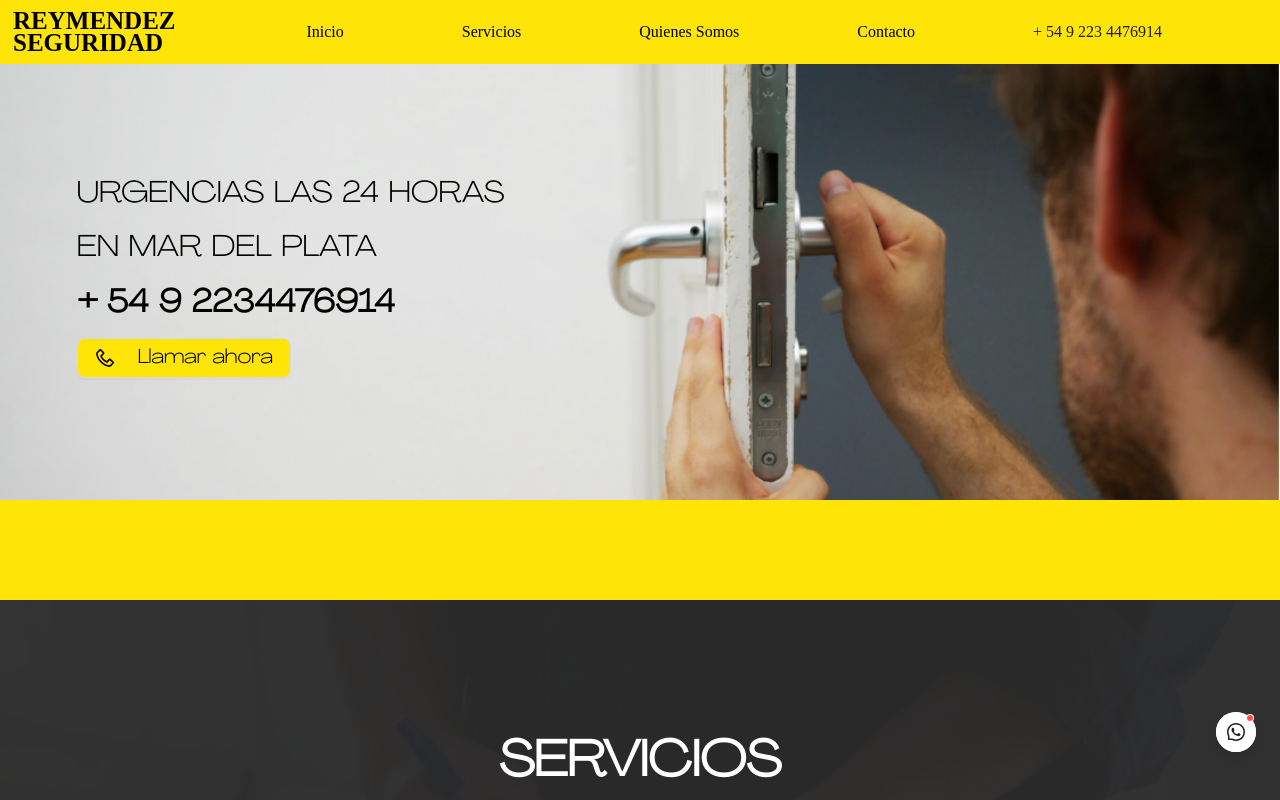
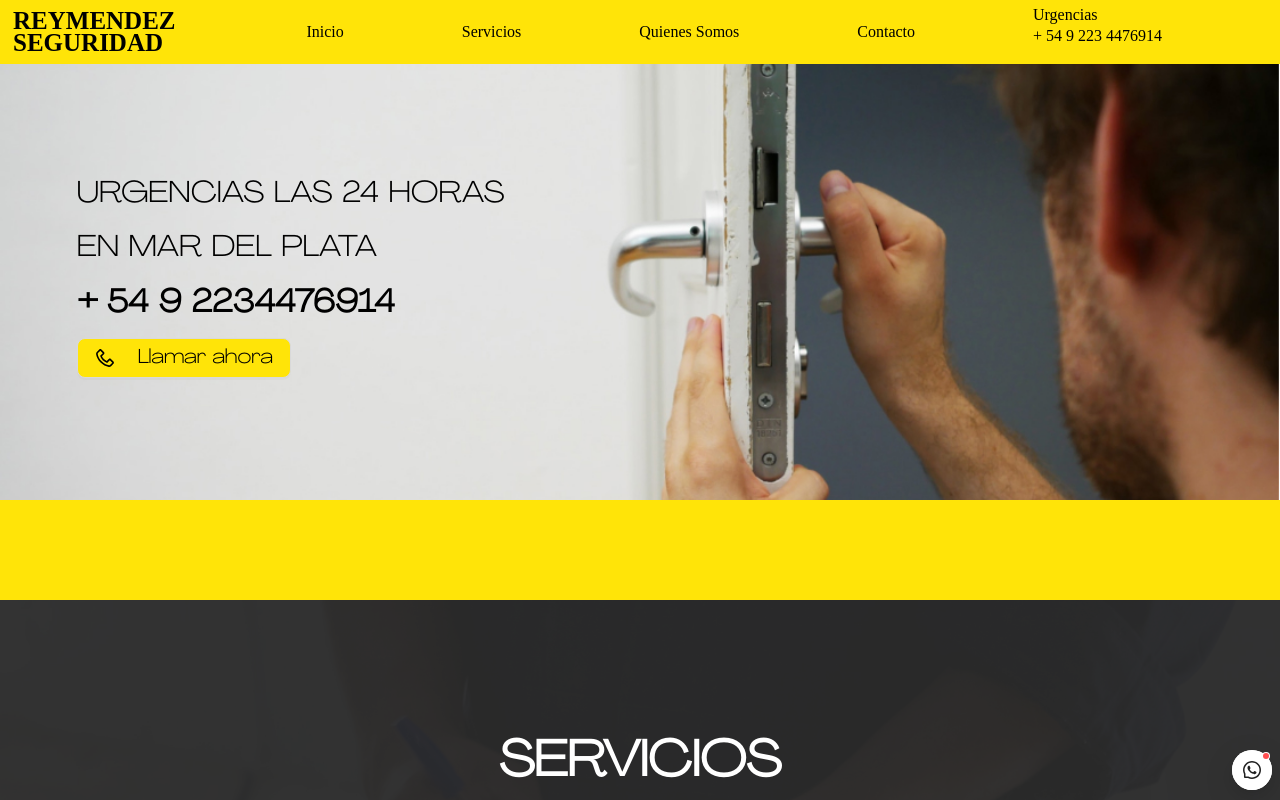
Before and after one commit to JoacoDiSant/Athena-Executor, a Next.js app: page / in a window 1280 px wide. Shown: the top 800 px of the page. Built offline with nearby package versions, Linux system fonts and the light colour scheme.

Commit message:
fix issues

```diff
--- a/src/Components/Body/index.tsx
+++ b/src/Components/Body/index.tsx
@@ -127,6 +127,10 @@ function Body() {
         badge={{ dot: true }}
         href="https://wa.me/5492234476914"
         icon={<WhatsAppOutlined />}
+        style={{
+          right: '8px',
+          bottom: '10px',
+        }}
         tooltip={<div> Hablanos por WhatsApp </div>}
       />
     </div>
--- a/src/Components/Footers/index.tsx
+++ b/src/Components/Footers/index.tsx
@@ -26,10 +26,11 @@ function Footer() {
         serviceId,
         templeteId,
         {
+          // reymendezseguridad@gmail.com
           // eslint-disable-next-line @typescript-eslint/ban-ts-comment
           // @ts-ignore
           from_name: e.name,
-          to_name: 'Joaquin', // TODO: CAMBIAR POR EL NOMBRE DE LA EMPRESA y por el mail reymendezseguridad@gmail.com
+          to_name: 'Reymendez Seguridad',
           from_email: e.email,
           from_issue: e.issue,
           message: e.text,
@@ -73,8 +74,15 @@ function Footer() {
           <Input.TextArea placeholder="Mensaje" />
         </Form.Item>
 
-        <Form.Item wrapperCol={{ offset: 8, span: 16 }}>
-          <Button htmlType="submit" type="primary">
+        <Form.Item wrapperCol={{ offset: 1, span: 1 }}>
+          <Button
+            htmlType="submit"
+            style={{
+              display: 'flex',
+              justifyContent: 'center',
+            }}
+            type="primary"
+          >
             Submit
           </Button>
         </Form.Item>
--- a/src/Components/Headers/Components/DesktopMenu.tsx
+++ b/src/Components/Headers/Components/DesktopMenu.tsx
@@ -22,7 +22,12 @@ function DesktopMenu() {
         <a className={styles.actions_fonts} href="#ContactUs">
           Contacto
         </a>
-        <p>+ 54 9 223 4476914</p>
+        <a
+          className={styles.actions_fonts_contacts}
+          href="https://wa.me/5492234476914"
+        >
+          Urgencias <br /> + 54 9 223 4476914
+        </a>
       </div>
     </div>
   );
--- a/src/Components/Headers/Components/MobileMenu.tsx
+++ b/src/Components/Headers/Components/MobileMenu.tsx
@@ -65,7 +65,12 @@ function MobileMenu({ open, setOpen }: Props) {
             >
               Contacto
             </a>
-            <p className={styles.actions_fonts}>+ 54 9 223 4476914</p>
+            <a
+              className={styles.actions_fonts}
+              href="https://wa.me/5492234476914"
+            >
+              Urgencias <br /> + 54 9 223 4476914
+            </a>
           </div>
         </Drawer>
       </div>
--- a/src/styles/Header.module.css
+++ b/src/styles/Header.module.css
@@ -31,6 +31,13 @@
   justify-content: space-evenly;
   align-items: flex-end;
   width: 100%;
+}
+
+.actions_fonts_contacts {
+  line-height: 21px;
+  color: black;
+  margin-bottom: 18px;
+  font-weight: 400;
 }
 
 .actions_fonts {
```
